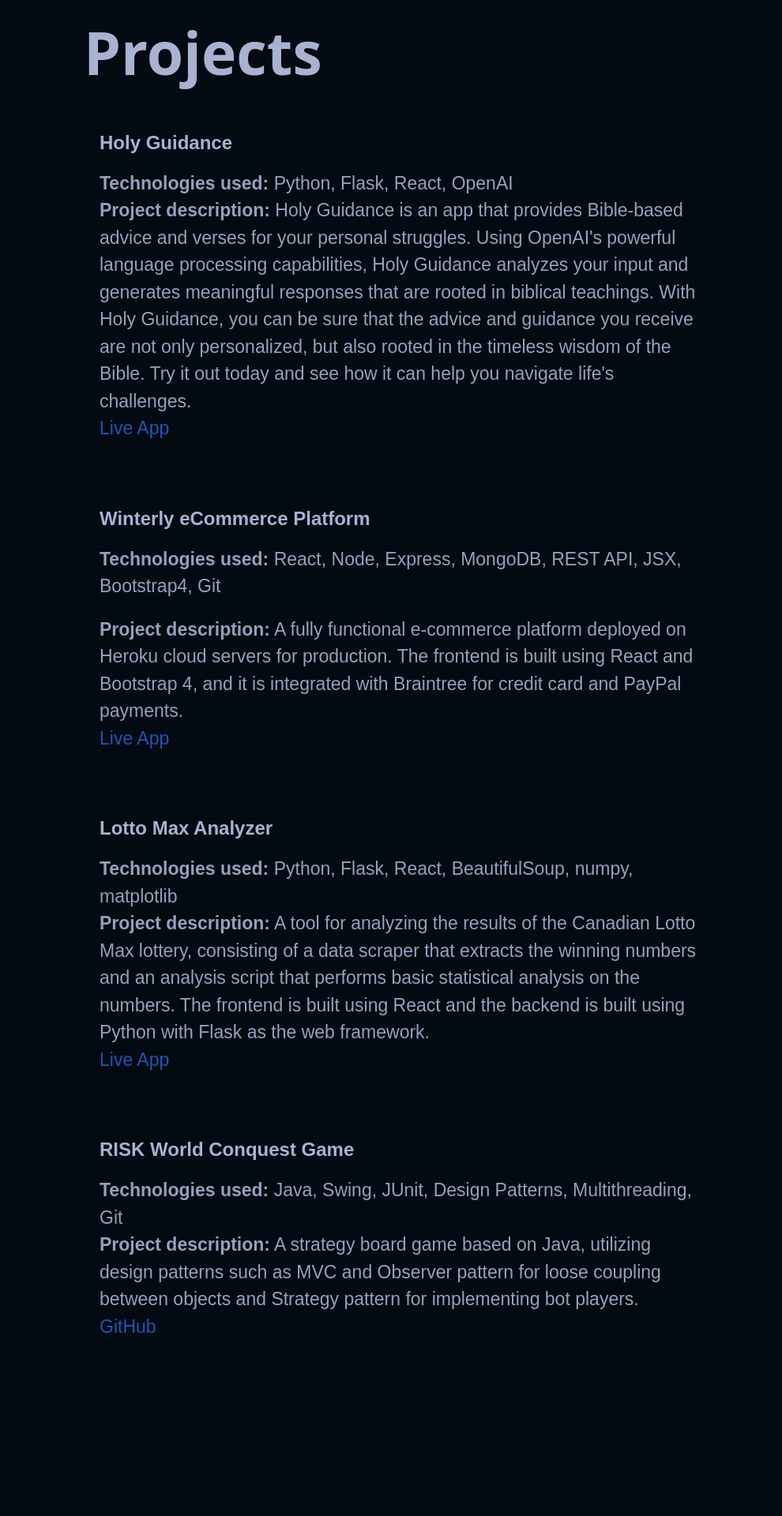
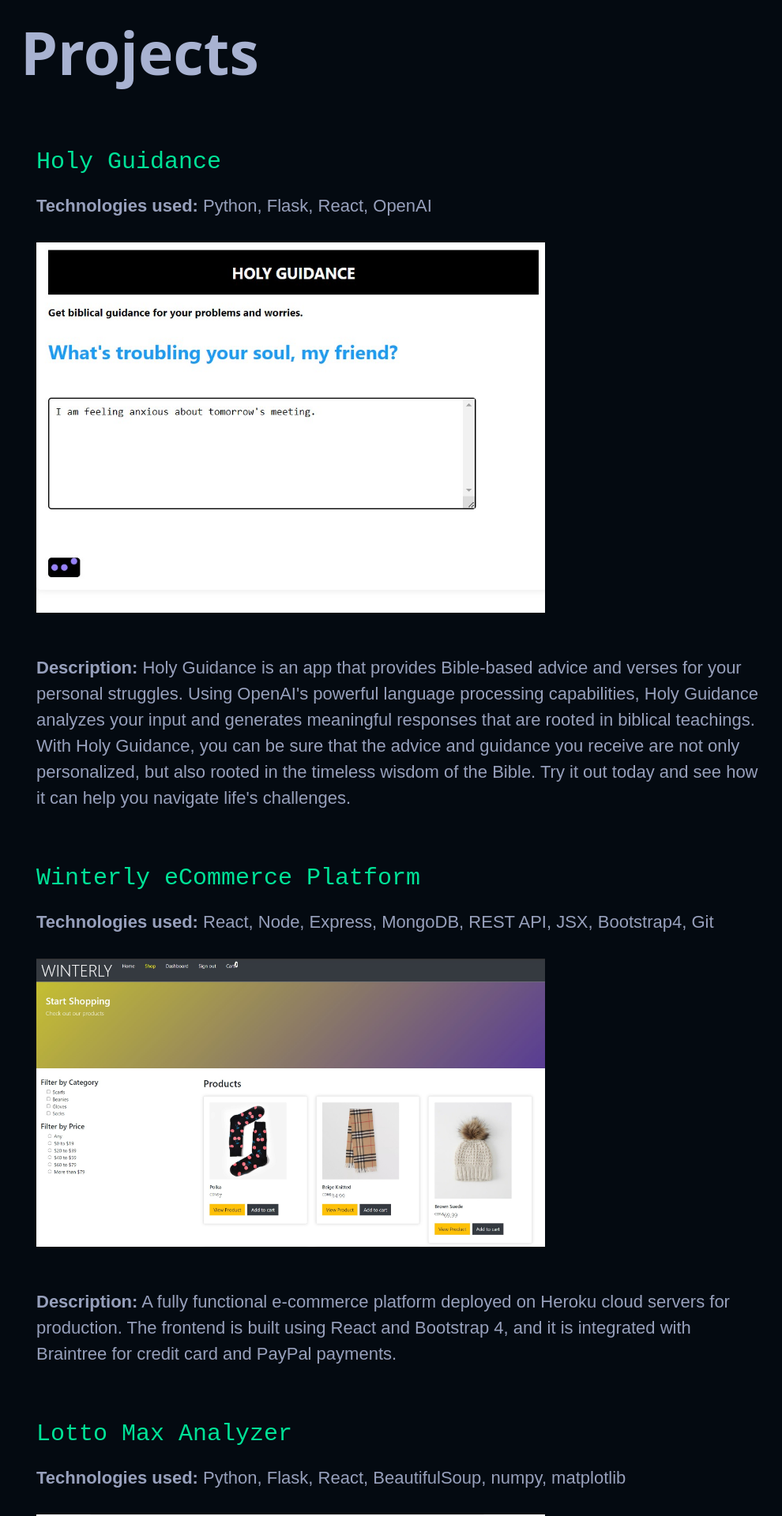
Before and after one commit to greeshmasunil10/portfolio, a React (Create React App) app: page /MyWork in a window 1280 px wide. Shown: the part 160-2080 px from the top of the page at 79% size, without its empty margins (134-1124 px from the left). Before the commit the page ends 1986 px from the top, so only its background shows below. Built offline with nearby package versions, Linux system fonts and the light colour scheme.

Commit message:
changed projects

```diff
--- a/src/AboutMe.js
+++ b/src/AboutMe.js
@@ -1,4 +1,6 @@
 import React from "react";
+import { Link } from "react-router-dom";
+
 
 const AboutMe = () => {
   return (
@@ -9,8 +11,8 @@
           .me
         </div>
         <div class="content">
-          I am a computer science master with a passion for coding and creating.
-          With a strong foundation in programming languages such as Java, Python, JavaScript, React.js, and Node.js, I have
+        My expertise in computer science extends to a master's degree, and I find great satisfaction in the art of coding and bringing ideas to life.
+        <p/>With a strong foundation in programming languages such as Java, Python, JavaScript, React.js, and Node.js, I have
           honed my skills through hands-on experience working with a range of cutting-edge technologies.
           <p />
           But I'm more than just a code monkey. I'm a problem solver at heart,
@@ -19,6 +21,12 @@
           <p />
         </div>
       </div>
+      <div>
+      <Link to="/MyWork">
+        <button class="btn">See my work.</button>
+      </Link>
+    </div>
+
     </div>
   );
 };
--- a/src/App.css
+++ b/src/App.css
@@ -40,7 +40,7 @@
 }
 
 section {
-  max-width: 800px;
+  max-width: 100vb;
   margin: 20px auto;
   padding: 20px;
   /* font-size: 20px; */
@@ -49,7 +49,7 @@
 }
 
 div.body {
-  max-width: 800px;
+  max-width:120vb;
   margin: 20px auto;
   padding: 20px;
   font-size: 20px;
@@ -57,10 +57,10 @@
 }
 
 div.content {
-  max-width: 800px;
+  max-width: 1000px;
   margin: 0px auto;
   padding: 20px;
-  font-size: 23px;
+  font-size: 22px;
   font-weight: 500;
   color: var(--font-body-light);
   font-family: Arial, Helvetica, sans-serif;
@@ -113,13 +113,13 @@
   font-family: 'Courier New', Courier, monospace;
 
   border-radius: 5px;
-  text-align: center;
+  text-align: left;
   font-size: 25px;
   cursor: pointer;
   transition: all 0.2s ease-in-out;
 
   border: 2px solid rgb(82, 81, 88);
-  padding: 20px 200px;
+  padding: 10px 50px;
   border-radius: 15px;
 
 }
@@ -267,3 +267,87 @@
     background-position: 0% 50%;
   }
 }
+
+.app-img {
+  width: 100%;
+  height: auto;
+  padding-top: 10px;
+  padding-bottom: 20px;
+  filter: blur(0);
+  transition: filter 0.3s ease-in-out;
+}
+
+.app-img {
+  width: 100%;
+  height: auto;
+  filter: blur(0);
+  transition: filter 0.3s ease-in-out;
+}
+
+.app-label {
+  position: absolute;
+  top: 50%;
+  left:35%;
+  transform: translate(-50%, -50%);
+  opacity: 0;
+  transition: opacity 0.3s ease-in-out;
+  color: #000000;
+  /* border: 2px solid #131e15; */
+  background-color: var(--neon-green);
+  padding: 10px;
+  border-radius: 5px;
+  padding-left: 30px;
+  padding-right: 30px;
+  font-family: 'Courier New', Courier, monospace;
+
+}
+
+a:hover .app-img {
+  filter: blur(5px);
+}
+
+a:hover .app-label {
+  opacity: 1;
+}
+
+.img-url-label{
+  opacity: 0;
+}
+
+/* For small screens (up to 576px) */
+@media (max-width: 576px) {
+  .app-img {
+    width: 100%;
+    height: auto;
+  }
+  .app-label{
+    opacity: 0;
+    padding: 10px;
+    font-size: 15px;
+    font-family:Arial, Helvetica, sans-serif;
+    /*font-weight: bold;
+    color:#010814;
+    background-color: #00ffae; */
+  }
+  .img-url-label{
+    opacity: 1;
+    color: #787fe8;
+    text-decoration-line:underline;
+  }
+}
+
+/* For medium screens (between 576px and 992px) */
+@media (min-width: 576px) and (max-width: 992px) {
+  .app-img {
+    width: 80%;
+    height: auto;
+  }
+}
+
+/* For large screens (above 992px) */
+@media (min-width: 992px) {
+  .app-img {
+    width: 70%;
+    height: auto;
+  }
+}
--- a/src/App.js
+++ b/src/App.js
@@ -36,20 +36,21 @@
                 <Link to="/">Home</Link>
               </li>
               <li>
+                <Link to="/MyWork">Projects</Link>
+              </li>
+              <li>
                 <Link to="/AboutMe">About</Link>
               </li>
-              <li>
+              {/* <li>
                 <Link to="/experience">Experience</Link>
-              </li>
+              </li> */}
               <li>
                 <Link to="/skills">Skills</Link>
               </li>
               <li>
                 <Link to="/education">Education</Link>
               </li>
-              <li>
-                <Link to="/MyWork">Projects</Link>
-              </li>
+
             </ul>
           </nav>
         </header>
--- a/src/Home.js
+++ b/src/Home.js
@@ -5,21 +5,26 @@
 
 const Home = () => (
   <div class="body">
-    <div class="courier" style={{ fontSize: 50 }}>
+    <div class="courier" style={{ fontSize: 35 }}>
       .(under contruction)
     </div>
     <br />
     <br />
+    <div style={{ fontSize: "35px" }}>
+      Welcome to my portfolio website!
+      <p />
+    </div>
     <div class="courier">hi, my name is</div>
 
     <h2>GREESHMA SUNIL</h2>
     {/* <h2 class="dark">imagine. engineer. excel.</h2> */}
     <div class="contentStyle">
       <div class="content" style={{ color: "#808594" }}>
-        I am a software developer dedicated to solving challenges and making a positive impact through technology.
+        I am a software developer dedicated to solving challenges and making a
+        positive impact through technology.
       </div>
     </div>
-
+    <p />
     <div>
       <Link to="/AboutMe">
         <button class="btn">Learn more about me.</button>
--- /dev/null
+++ b/src/Layouts/ProjectCard.js
@@ -0,0 +1,38 @@
+import React from "react";
+
+function ProjectCard(props) {
+  return (
+    <div>
+      <p style={{ fontSize: 30 }}>{props.projectName}</p>
+      <div>
+        <strong>Technologies used:</strong> {props.technologiesUsed}
+        <p />
+        <a href={props.liveAppLink} style={{ position: "relative" }}>
+          <img
+            src={props.imageSrc}
+            target="_blank"
+            class="app-img"
+          />
+          <span class="app-label"
+          style={{opacity:`${props.imageLabelOpacity}`}}
+          >{props.appURLText}</span>
+        </a>
+        <a
+          className="img-url-label"
+          href="https://winter-ly.herokuapp.com"
+          target="_blank"
+        >
+          {props.appURLText}
+        </a>
+        <strong>Description:</strong> {props.projectDescription}
+      </div>
+    </div>
+  );
+}
+
+ProjectCard.defaultProps = {
+    liveAppLink: "https://github.com/greeshmasunil10",
+    appURLText: "Launch App",
+  };
+
+export default ProjectCard;
--- a/src/MyWork.js
+++ b/src/MyWork.js
@@ -1,4 +1,8 @@
 import React from "react";
+import winterlyImg from "./winterly.jpg";
+import holyGuidanceImg from "./holyguidance.jpg";
+import lottoMaxImg from "./lottomax.jpg";
+import ProjectCard from "./Layouts/ProjectCard";
 
 function MyWork() {
   return (
@@ -6,77 +10,64 @@
       <h2>Projects</h2>
       <div class="contentStyle">
         <div class="content">
-        <h3>Holy Guidance</h3>
-          <div>
-            <strong>Technologies used:</strong> Python, Flask, React, OpenAI
-          </div>
-          <div>
-            <strong>Project description:</strong> Holy Guidance is an app that
-            provides Bible-based advice and verses for your personal struggles.
-            Using OpenAI's powerful language processing capabilities, Holy
-            Guidance analyzes your input and generates meaningful responses that
-            are rooted in biblical teachings. With Holy Guidance, you can be
-            sure that the advice and guidance you receive are not only
-            personalized, but also rooted in the timeless wisdom of the Bible.
-            Try it out today and see how it can help you navigate life's
-            challenges.
-          </div>
-          <a href="http://holy-guidance-fe.herokuapp.com/" target="_blank">Live App</a>
+          <ProjectCard
+            projectName="Holy Guidance"
+            technologiesUsed="Python, Flask, React, OpenAI"
+            liveAppLink="http://holy-guidance-fe.herokuapp.com/"
+            imageSrc={holyGuidanceImg}
+            projectDescription="Holy Guidance is an app that provides
+            Bible-based advice and verses for your personal struggles. Using
+            OpenAI's powerful language processing capabilities, Holy Guidance
+            analyzes your input and generates meaningful responses that are
+            rooted in biblical teachings. With Holy Guidance, you can be sure
+            that the advice and guidance you receive are not only personalized,
+            but also rooted in the timeless wisdom of the Bible. Try it out
+            today and see how it can help you navigate life's challenges."
+          />
 
           <br />
+
+          <ProjectCard
+            projectName="Winterly eCommerce Platform"
+            technologiesUsed="React, Node, Express, MongoDB, REST API, JSX, Bootstrap4, Git"
+            liveAppLink="https://winter-ly.herokuapp.com"
+            imageSrc={winterlyImg}
+            altText="View Live App"
+            projectDescription="A fully functional e-commerce platform deployed on Heroku cloud servers for production. The frontend is built using React and Bootstrap 4, and it is integrated with Braintree for credit card and PayPal payments."
+          />
           <br />
-          <h3>Winterly eCommerce Platform</h3>
-          <div>
-            <strong>Technologies used:</strong> React, Node, Express, MongoDB,
-            REST API, JSX, Bootstrap4, Git
-            <p />
-            <strong>Project description:</strong> A fully functional e-commerce
-            platform deployed on Heroku cloud servers for production. The
-            frontend is built using React and Bootstrap 4, and it is integrated
-            with Braintree for credit card and PayPal payments.
-          </div>
-          <a href="https://winter-ly.herokuapp.com" target="_blank">Live App</a>
-          {/* <a href="https://winter-ly.herokuapp.com">
-            <img src=".\winterly.jpg" />
-          </a> */}
+
+          <ProjectCard
+            projectName="Lotto Max Analyzer"
+            technologiesUsed="Python, Flask, React,
+            BeautifulSoup, numpy, matplotlib"
+            liveAppLink="https://lottomax-analyser-fe.herokuapp.com/"
+            imageSrc={lottoMaxImg}
+            projectDescription="A tool for analyzing the results of
+            the Canadian Lotto Max lottery, consisting of a data scraper that
+            extracts the winning numbers and an analysis script that performs
+            basic statistical analysis on the numbers. The frontend is built
+            using React and the backend is built using Python with Flask as the
+            web framework."
+          />
 
           <br />
-          <br />
-          <h3>Lotto Max Analyzer</h3>
-          <div>
-            <strong>Technologies used:</strong> Python, Flask, React,
-            BeautifulSoup, numpy, matplotlib
-          </div>
-          <div>
-            <strong>Project description:</strong> A tool for analyzing the
-            results of the Canadian Lotto Max lottery, consisting of a data
-            scraper that extracts the winning numbers and an analysis script
-            that performs basic statistical analysis on the numbers. The
-            frontend is built using React and the backend is built using Python
-            with Flask as the web framework.
-          </div>
-          <a href="https://lottomax-analyser-fe.herokuapp.com/" target="_blank">Live App</a>
+
+
+          <ProjectCard
+            projectName="RISK World Conquest Game"
+            technologiesUsed="Java, Swing, JUnit, Design
+            Patterns, Multithreading, Git"
+            liveAppLink="https://github.com/greeshmasunil10"
+            projectDescription="A strategy board game based on Java,
+            utilizing design patterns such as MVC and Observer pattern for loose
+            coupling between objects and Strategy pattern for implementing bot
+            players."
+            appURLText="View on Github"
+            imageLabelOpacity="1"
+          />
 
           <br />
-          <br />
-          <h3>RISK World Conquest Game</h3>
-          <div>
-            <strong>Technologies used:</strong> Java, Swing, JUnit, Design
-            Patterns, Multithreading, Git
-          </div>
-          <div>
-            <strong>Project description:</strong> A strategy board game based on
-            Java, utilizing design patterns such as MVC and Observer pattern for
-            loose coupling between objects and Strategy pattern for implementing
-            bot players.
-          </div>
-          <a href="https://github.com/greeshmasunil10" target="_blank">GitHub</a>
-
-
-
-          <br />
-          <br />
-
         </div>
       </div>
     </div>
```
Also changed, not shown: src/Education.js (+11 -6 lines), src/holyguidance.jpg (added), src/lottomax.jpg (added).
